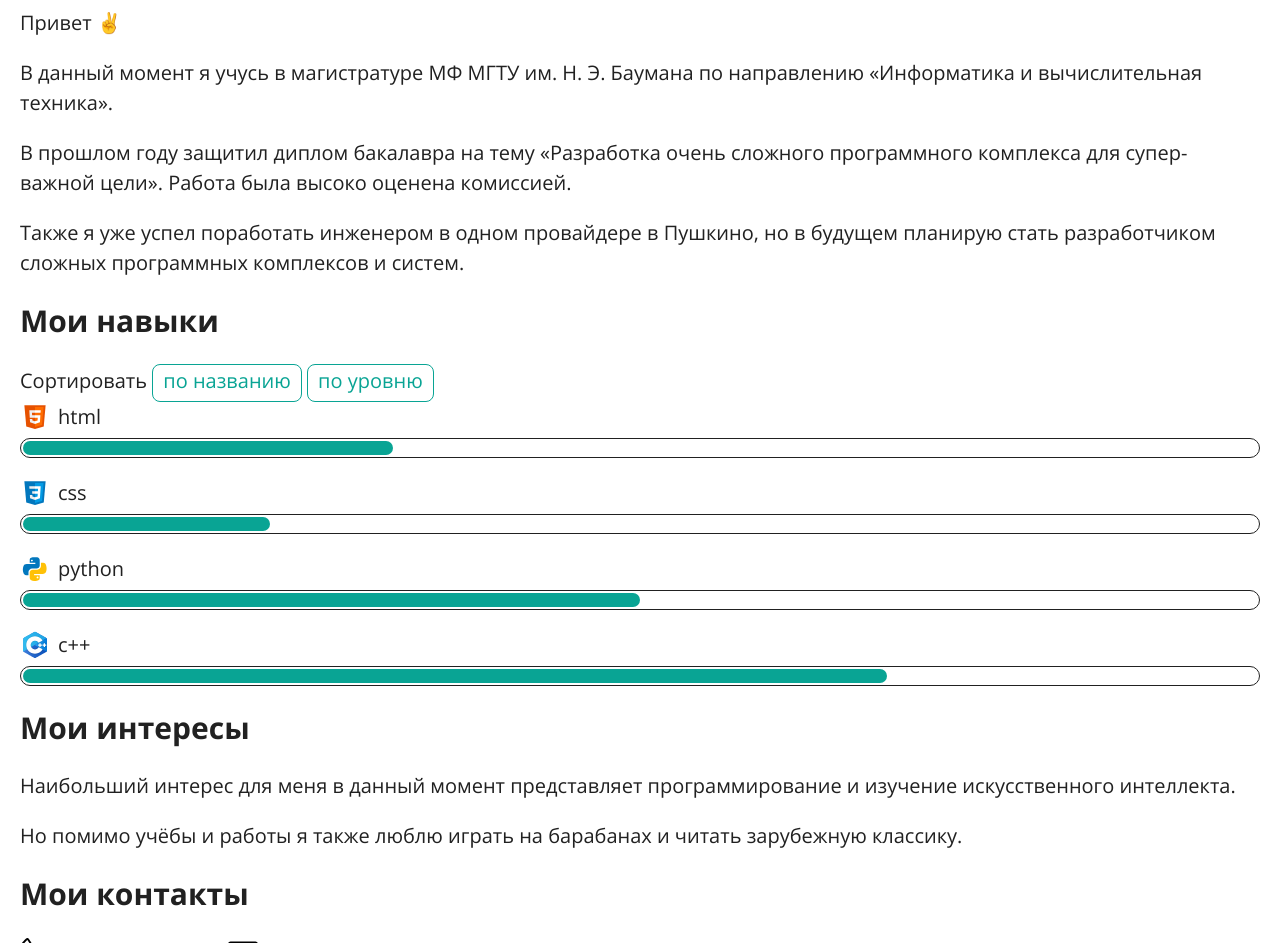
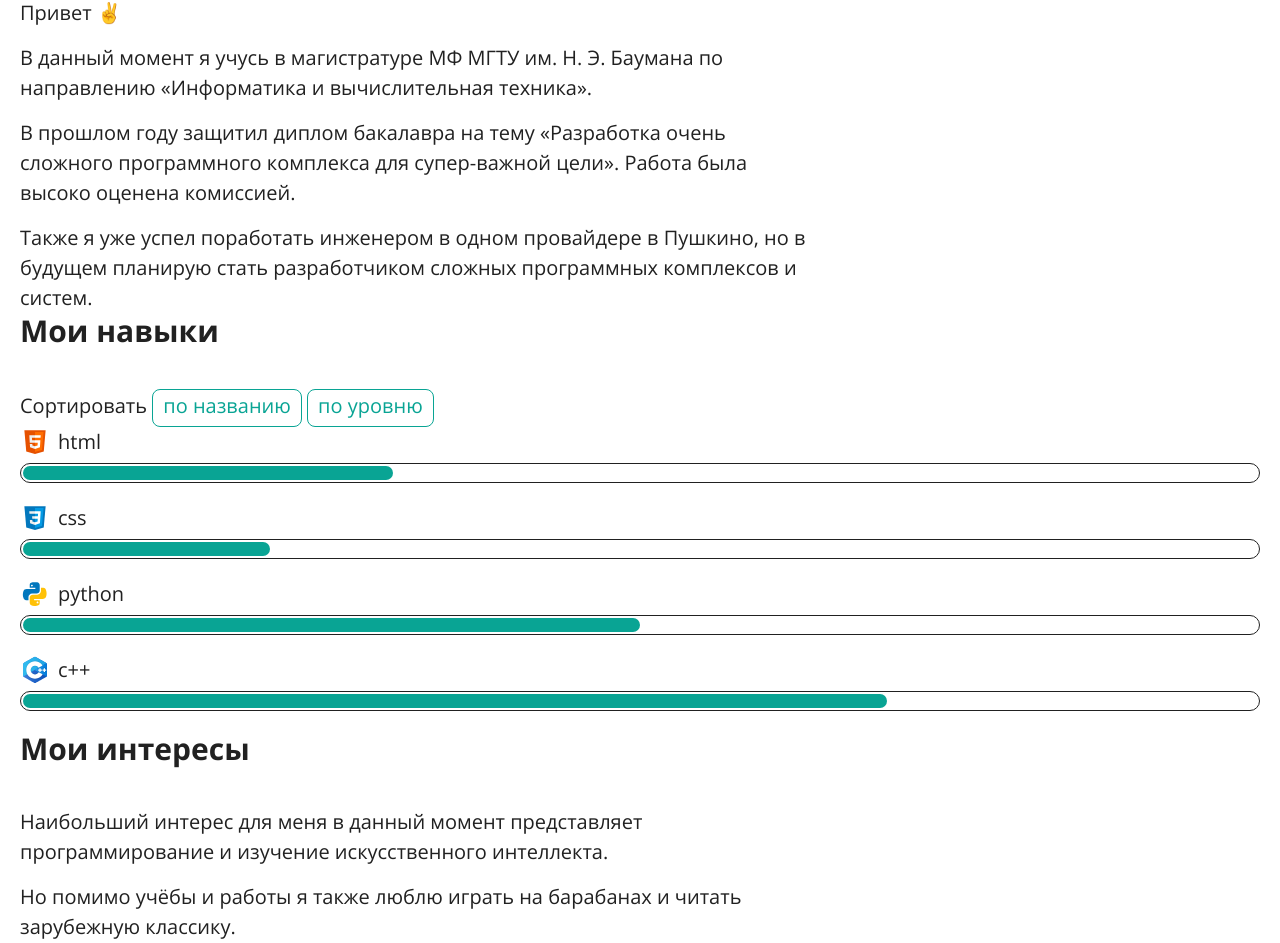
Before and after one commit to MaxSh-Uni/portfolio, a plain HTML site: page index.html in a window 1280 px wide. Shown: the part 601-1544 px from the top of the page. Drawn offline with Linux system fonts and the light colour scheme.

Commit message:
intro block

```diff
--- a/css/style.css
+++ b/css/style.css
@@ -49,6 +49,8 @@ h2 {
     font-size: 30px;
     line-height: 1.2;
     letter-spacing: 0;
+    margin: 0;
+    margin-bottom: 40px;
 }
 
 h3 {
@@ -56,6 +58,15 @@ h3 {
     font-size: 24px;
     line-height: 1.2;
     letter-spacing: 0;
+}
+
+p {
+    margin: 0;
+    margin-bottom: 15px;
+}
+
+p:last-child {
+    margin-bottom: 0;
 }
 
 .subtitle {
@@ -124,6 +135,10 @@ button:hover{
 
 .my-photo {
     border-radius: 50%;
+}
+
+.text-wrapper {
+    max-width: 800px;
 }
 
 .skill-list {
--- a/index.html
+++ b/index.html
@@ -36,12 +36,14 @@
 
             <section id="intro" class="intro">
                 <h2>Пара слов обо мне</h2>
+                <div class="text-wrapper">
                     <p>Привет ✌</p>
                     <p>В данный момент я учусь в магистратуре МФ МГТУ им. Н. Э. Баумана
                         по направлению «Информатика и вычисли­тельная техника».</p>
                     <p>В прошлом году защитил диплом бакалавра на тему «Разработка очень сложного программного комплекса для супер-важной цели». Работа была высоко оценена комиссией.</p>
                     <p>Также я уже успел поработать инженером в одном провайдере в Пушкино,
                         но в будущем планирую стать разработчиком сложных программных комплексов и систем.</p>
+                </div>
             </section>
 
             <section id="skills" class="skills">
@@ -78,8 +80,10 @@
 
             <section id="interestings" class="interestings">
                 <h2>Мои интересы</h2>
+                <div class="text-wrapper">
                     <p>Наибольший интерес для меня в данный момент представляет программирование и изучение искусственного интеллекта.</p>
                     <p>Но помимо учёбы и работы я также люблю играть на барабанах и читать зарубежную классику.</p>
+                </div>
             </section>
 
             <section id="contact" class="contact">
```
Lines whose indentation alone changed are shown as unchanged.
